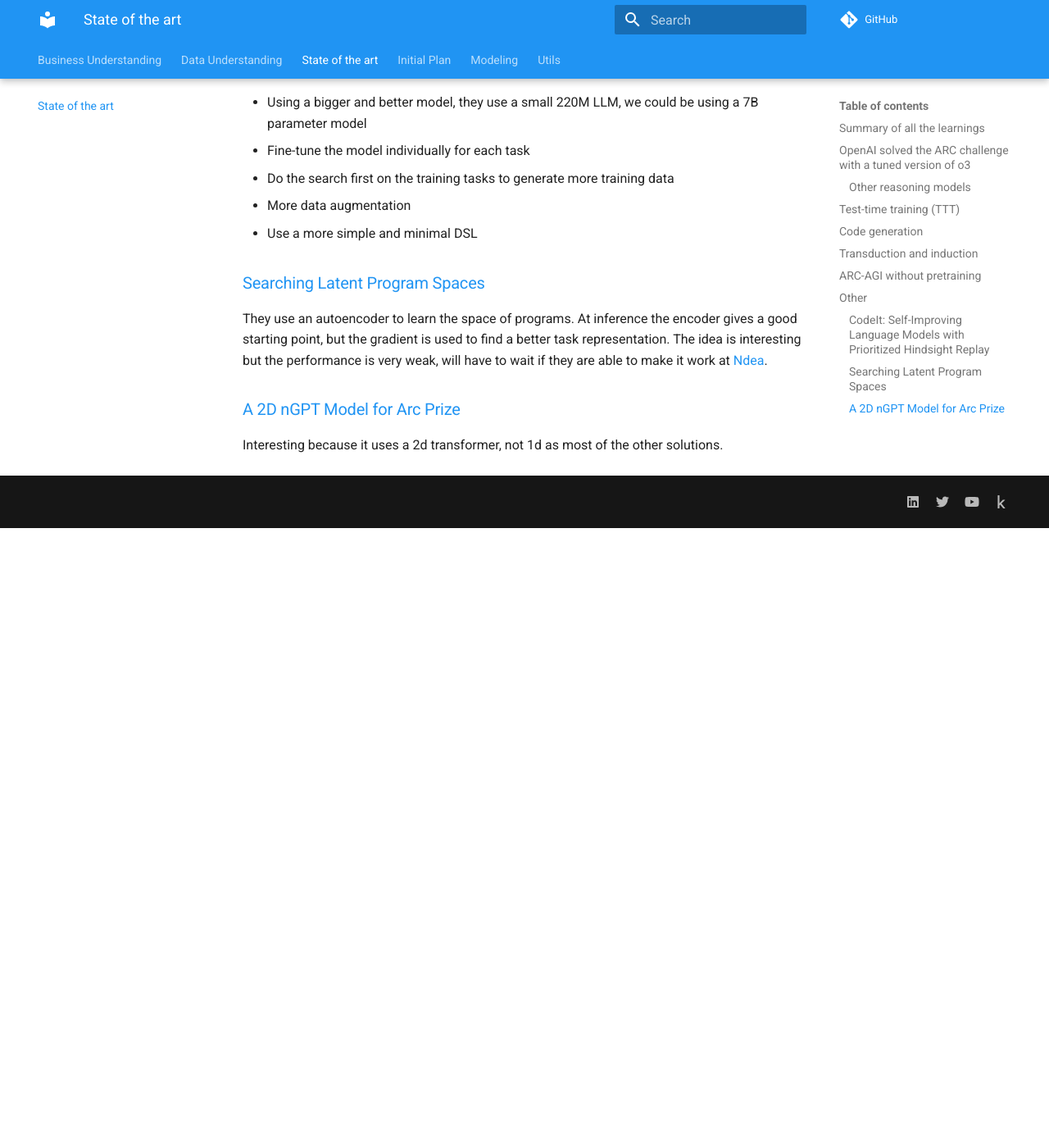
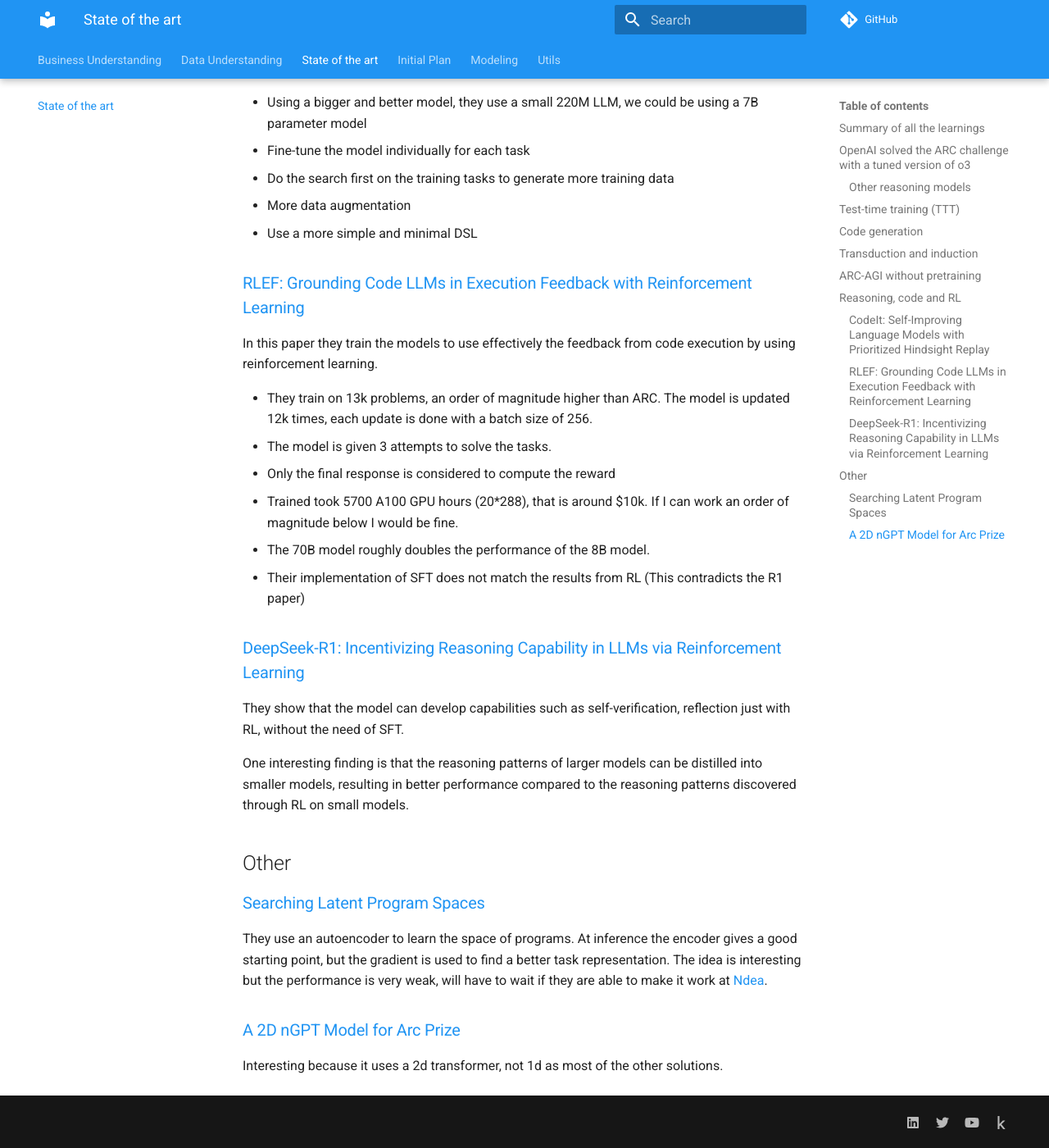
Before and after one commit to ironbar/arc25, an MkDocs documentation site: the page built from docs/03_State_of_the_art.md, in a window 1280 px wide and 1400 px high, scrolled down 3812 px. Shown: the whole window at 82% size. Built offline with MkDocs 1.6.1 and Material for MkDocs 9.7.7, drawn with Linux system fonts in a browser that asks for light colours; comment, search, counter and statistics services are not loaded; before the commit the page ends 4456 px from its top, so only the background shows below that; some of the changed text lies outside the part shown.

```diff
--- a/docs/03_State_of_the_art.md
+++ b/docs/03_State_of_the_art.md
@@ -72,7 +72,7 @@ This novel approach does not use any training data! Scores 4.17 on ARC-AGI-2.
 
 I don't understand the method well but it seems to be trying to create a compressed representation of the task, that is used to generate the output for the test sample.
 
-## Other
+## Reasoning, code and RL
 
 ### [CodeIt: Self-Improving Language Models with Prioritized Hindsight Replay](https://arxiv.org/abs/2402.04858)
 
@@ -86,6 +86,25 @@ This paper shows that it's possible to learn from the test set using hindsight r
 - More data augmentation
 - Use a more simple and minimal DSL
 
+### [RLEF: Grounding Code LLMs in Execution Feedback with Reinforcement Learning](https://arxiv.org/abs/2410.02089)
+
+In this paper they train the models to use effectively the feedback from code execution by using reinforcement learning.
+
+- They train on 13k problems, an order of magnitude higher than ARC. The model is updated 12k times, each update is done with a batch size of 256.
+- The model is given 3 attempts to solve the tasks.
+- Only the final response is considered to compute the reward
+- Trained took 5700 A100 GPU hours (20*288), that is around $10k. If I can work an order of magnitude below I would be fine.
+- The 70B model roughly doubles the performance of the 8B model.
+- Their implementation of SFT does not match the results from RL (This contradicts the R1 paper)
+
+### [DeepSeek-R1: Incentivizing Reasoning Capability in LLMs via Reinforcement Learning](https://arxiv.org/abs/2501.12948)
+
+They show that the model can develop capabilities such as self-verification, reflection  just with RL, without the need of SFT.
+
+One interesting finding is that the reasoning patterns of larger models can be distilled into smaller models, resulting in better performance compared to the reasoning patterns discovered through RL on small models.
+
+## Other
+
 ### [Searching Latent Program Spaces](https://arxiv.org/abs/2411.08706)
 
 They use an autoencoder to learn the space of programs. At inference the encoder gives a good starting point, but the gradient is used to find a better task representation. The idea is interesting but the performance is very weak, will have to wait if they are able to make it work at [Ndea](https://ndea.com/).
```
Also changed, not shown: docs/04_Initial_Plan.md (+17 -0 lines), docs/res/global-arc-schema.png (added).
